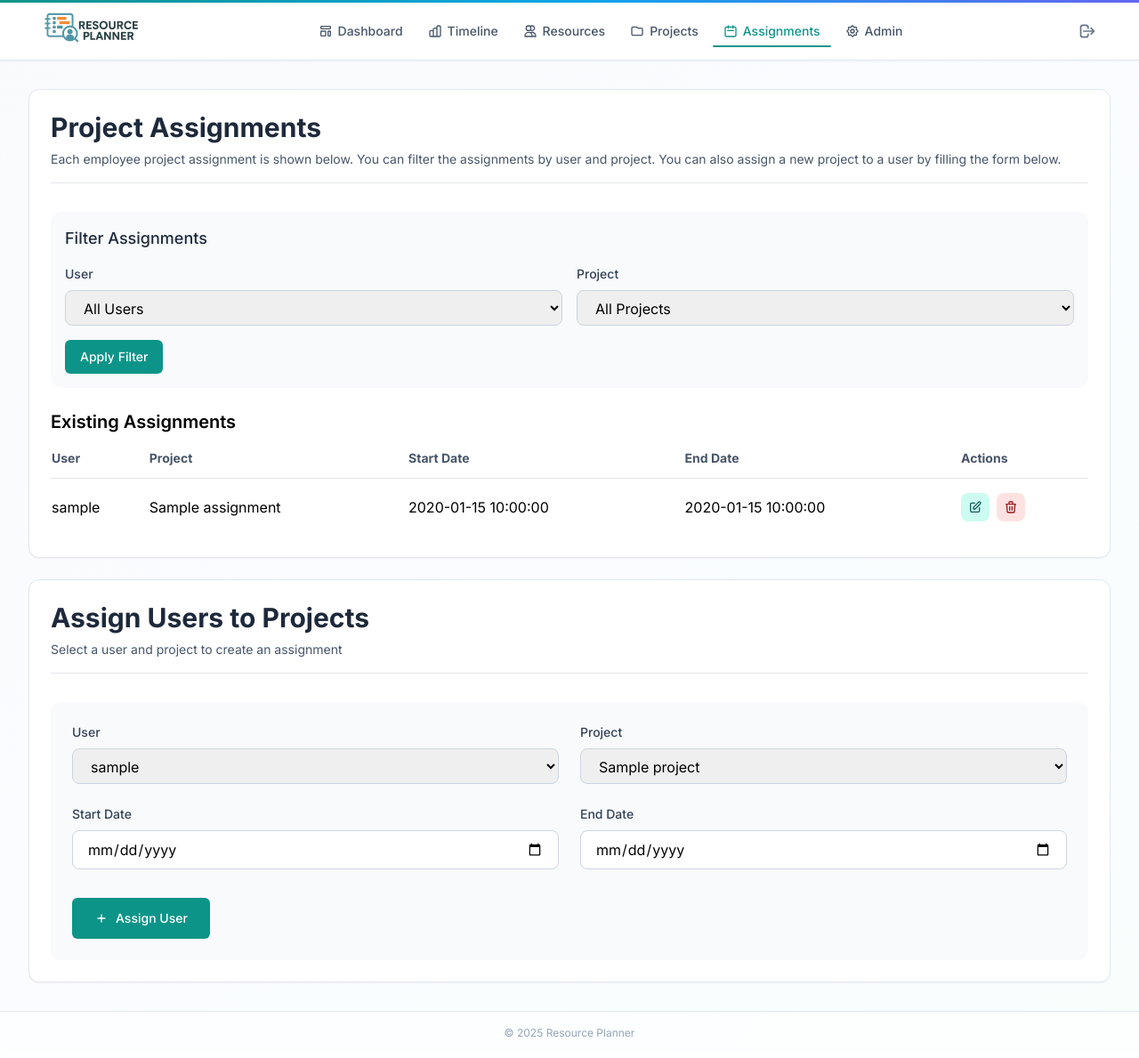
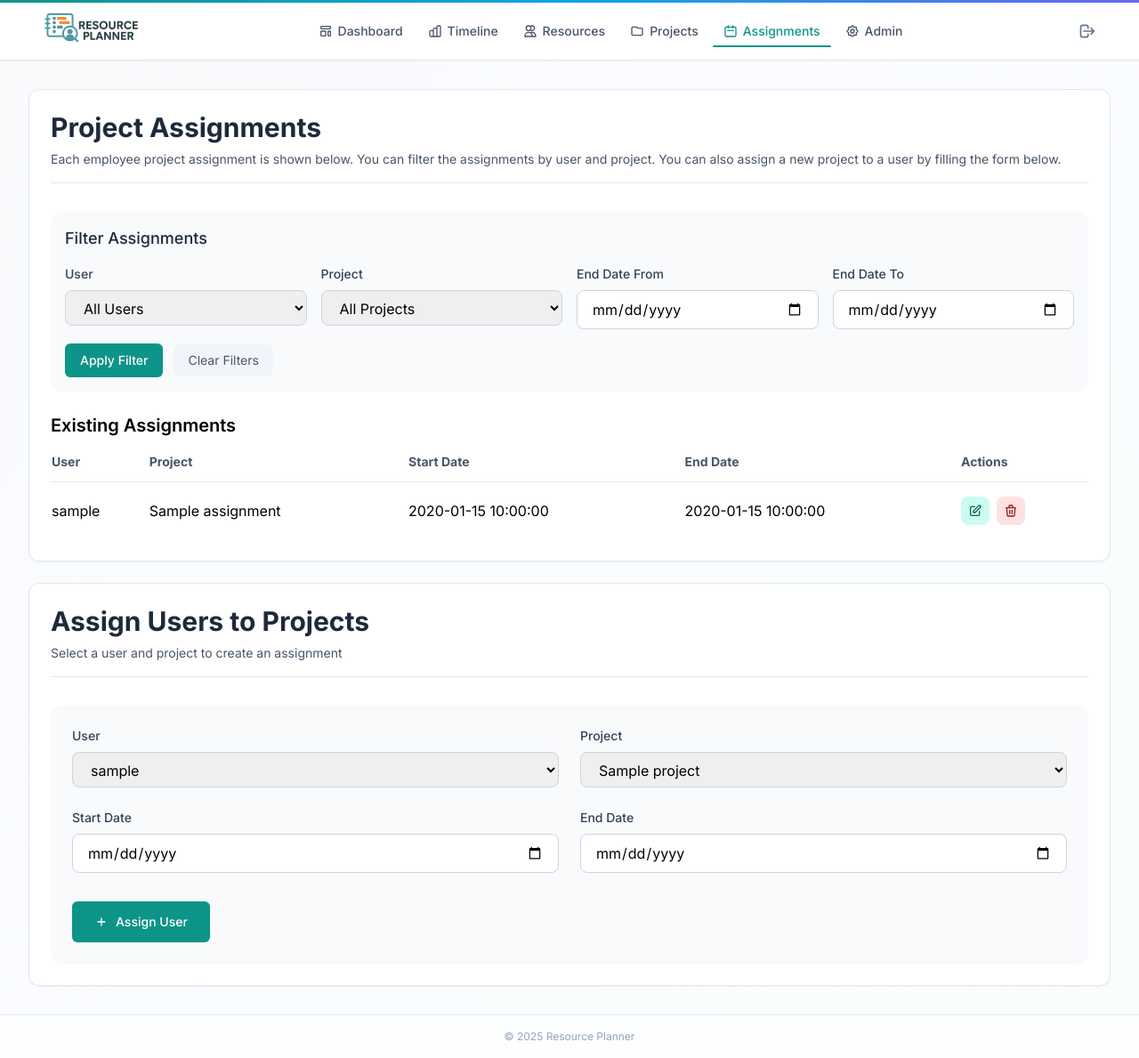
Before and after one commit to palindaa/resource-planner, a Flask app: template templates/assignments.html in a window 1280 px wide. Shown: the whole page at 89% size. Before the commit the page ends 1166 px from the top, so only its background shows below. Run offline with Flask 3, Linux system fonts and the light colour scheme; the template is opened without the code that fills it: most values are stand-ins (such as "Sample title", 1, 10 or a date in 2020); some libraries are stand-ins or nearby versions.

Commit message:
Fix minor UI issues

```diff
--- a/app.py
+++ b/app.py
@@ -263,7 +263,10 @@
     db = get_db()
     db.execute('UPDATE projects SET status = "Started" WHERE id = ?', (project_id,))
     db.commit()
-    return redirect(url_for('projects'))
+    return redirect(url_for('projects',
+                            page=request.args.get('page', 1),
+                            search=request.args.get('search', ''),
+                            status_filter=request.args.get('status_filter', '')))
 
 @app.route('/close_project/<int:project_id>')
 @token_required
@@ -271,7 +274,10 @@
     db = get_db()
     db.execute('UPDATE projects SET status = "Closed" WHERE id = ?', (project_id,))
     db.commit()
-    return redirect(url_for('projects'))
+    return redirect(url_for('projects',
+                            page=request.args.get('page', 1),
+                            search=request.args.get('search', ''),
+                            status_filter=request.args.get('status_filter', '')))
 
 @app.route('/reactivate_project/<int:project_id>')
 @token_required
@@ -280,7 +286,10 @@
     db.execute('UPDATE projects SET status = "Started" WHERE id = ?', (project_id,))
     db.commit()
     flash('Project reactivated successfully', 'success')
-    return redirect(url_for('projects'))
+    return redirect(url_for('projects',
+                            page=request.args.get('page', 1),
+                            search=request.args.get('search', ''),
+                            status_filter=request.args.get('status_filter', '')))
 
 @app.route('/assign', methods=['GET', 'POST'])
 @token_required
@@ -303,6 +312,8 @@
     # Get filter parameters from request
     user_filter = request.args.get('user_filter', '')
     project_filter = request.args.get('project_filter', '')
+    end_date_from = request.args.get('end_date_from', '')
+    end_date_to = request.args.get('end_date_to', '')
 
     # Pagination
     page = request.args.get('page', 1, type=int)
@@ -327,6 +338,12 @@
     if project_filter:
         conditions.append('user_projects.project_id = ?')
         params.append(project_filter)
+    if end_date_from:
+        conditions.append('user_projects.end_date >= ?')
+        params.append(end_date_from)
+    if end_date_to:
+        conditions.append('user_projects.end_date <= ?')
+        params.append(end_date_to)
 
     if conditions:
         query += ' WHERE ' + ' AND '.join(conditions)
@@ -361,7 +378,9 @@
                          page=page,
                          total_pages=total_pages,
                          user_filter=user_filter,
-                         project_filter=project_filter)
+                         project_filter=project_filter,
+                         end_date_from=end_date_from,
+                         end_date_to=end_date_to)
 
 @app.route('/edit_assignment/<int:assignment_id>', methods=['GET', 'POST'])
 @token_required
@@ -389,6 +408,8 @@
         return redirect(url_for('assign',
                                 user_filter=request.form.get('ret_user_filter', ''),
                                 project_filter=request.form.get('ret_project_filter', ''),
+                                end_date_from=request.form.get('ret_end_date_from', ''),
+                                end_date_to=request.form.get('ret_end_date_to', ''),
                                 page=request.form.get('ret_page', 1)))
 
     users = db.execute('SELECT * FROM users').fetchall()
@@ -399,6 +420,8 @@
                          projects=projects,
                          user_filter=request.args.get('user_filter', ''),
                          project_filter=request.args.get('project_filter', ''),
+                         end_date_from=request.args.get('end_date_from', ''),
+                         end_date_to=request.args.get('end_date_to', ''),
                          page=request.args.get('page', 1))
 
 @app.route('/resource-allocation')
@@ -677,6 +700,8 @@
     return redirect(url_for('assign',
                             user_filter=request.args.get('user_filter', ''),
                             project_filter=request.args.get('project_filter', ''),
+                            end_date_from=request.args.get('end_date_from', ''),
+                            end_date_to=request.args.get('end_date_to', ''),
                             page=request.args.get('page', 1)))
 
 @app.route('/api/assignment/<int:assignment_id>', methods=['GET'])
--- a/templates/assignments.html
+++ b/templates/assignments.html
@@ -10,7 +10,7 @@
 
     <form method="GET" class="mb-6 bg-slate-50 rounded-xl p-4">
         <h3 class="text-lg font-medium text-slate-800 mb-4">Filter Assignments</h3>
-        <div class="grid grid-cols-1 md:grid-cols-2 gap-4">
+        <div class="grid grid-cols-1 md:grid-cols-2 lg:grid-cols-4 gap-4">
             <div>
                 <label class="block text-sm font-medium text-slate-700 mb-2">User</label>
                 <select name="user_filter" class="w-full px-4 py-2 rounded-lg border border-slate-300 focus:ring-2 focus:ring-primary focus:border-primary transition-all">
@@ -33,10 +33,27 @@
                     {% endfor %}
                 </select>
             </div>
+            <div>
+                <label class="block text-sm font-medium text-slate-700 mb-2">End Date From</label>
+                <input type="date" name="end_date_from" value="{{ end_date_from }}"
+                       class="w-full px-4 py-2 rounded-lg border border-slate-300 focus:ring-2 focus:ring-primary focus:border-primary transition-all">
+            </div>
+            <div>
+                <label class="block text-sm font-medium text-slate-700 mb-2">End Date To</label>
+                <input type="date" name="end_date_to" value="{{ end_date_to }}"
+                       class="w-full px-4 py-2 rounded-lg border border-slate-300 focus:ring-2 focus:ring-primary focus:border-primary transition-all">
+            </div>
         </div>
-        <button type="submit" class="mt-4 inline-flex items-center px-4 py-2 border border-transparent text-sm font-medium rounded-md text-white bg-primary hover:bg-primary-700 focus:outline-none focus:ring-2 focus:ring-offset-2 focus:ring-primary transition-colors">
-            Apply Filter
-        </button>
+        <div class="mt-4 flex items-center gap-3">
+            <button type="submit" class="inline-flex items-center px-4 py-2 border border-transparent text-sm font-medium rounded-md text-white bg-primary hover:bg-primary-700 focus:outline-none focus:ring-2 focus:ring-offset-2 focus:ring-primary transition-colors">
+                Apply Filter
+            </button>
+            {% if user_filter or project_filter or end_date_from or end_date_to %}
+            <a href="{{ url_for('assign') }}" class="px-4 py-2 bg-slate-100 text-slate-600 rounded-lg text-sm hover:bg-slate-200 transition-colors">
+                Clear Filters
+            </a>
+            {% endif %}
+        </div>
     </form>
 
     <h2 id="list" class="text-xl font-semibold mb-4">Existing Assignments</h2>
@@ -60,7 +77,7 @@
                 <td class="py-4">{{ assignment.end_date }}</td>
                 <td class="py-4">
                     <div class="flex space-x-2">
-                        <a href="/edit_assignment/{{ assignment.id }}?user_filter={{ user_filter }}&project_filter={{ project_filter }}&page={{ page }}"
+                        <a href="/edit_assignment/{{ assignment.id }}?user_filter={{ user_filter }}&project_filter={{ project_filter }}&end_date_from={{ end_date_from }}&end_date_to={{ end_date_to }}&page={{ page }}"
                            class="edit-btn inline-flex items-center p-2 bg-teal-100 text-teal-800 rounded-lg hover:bg-teal-200 transition-colors"
                            data-id="{{ assignment.id }}"
                            title="Edit">
@@ -90,7 +107,7 @@
     <p class="text-slate-500 text-center py-6">No assignments found matching your criteria.</p>
     {% endif %}
 
-    {{ pagination(page, total_pages, 'assign', {'user_filter': user_filter, 'project_filter': project_filter}, 'list') }}
+    {{ pagination(page, total_pages, 'assign', {'user_filter': user_filter, 'project_filter': project_filter, 'end_date_from': end_date_from, 'end_date_to': end_date_to}, 'list') }}
 </div>
 
 <div class="bg-white rounded-xl shadow-sm border border-slate-200 p-6 mt-6">
@@ -252,6 +269,8 @@
             var params = new URLSearchParams({
                 user_filter: '{{ user_filter }}',
                 project_filter: '{{ project_filter }}',
+                end_date_from: '{{ end_date_from }}',
+                end_date_to: '{{ end_date_to }}',
                 page: '{{ page }}'
             });
             window.location.href = '/delete_assignment/' + currentId + '?' + params.toString();
--- a/templates/edit_assignment.html
+++ b/templates/edit_assignment.html
@@ -10,6 +10,8 @@
     <form method="POST" id="editAssignmentForm" class="bg-slate-50 rounded-xl p-6">
         <input type="hidden" name="ret_user_filter" value="{{ user_filter }}">
         <input type="hidden" name="ret_project_filter" value="{{ project_filter }}">
+        <input type="hidden" name="ret_end_date_from" value="{{ end_date_from }}">
+        <input type="hidden" name="ret_end_date_to" value="{{ end_date_to }}">
         <input type="hidden" name="ret_page" value="{{ page }}">
         <div class="grid grid-cols-1 md:grid-cols-2 gap-6 mb-8">
             <div>
--- a/templates/projects.html
+++ b/templates/projects.html
@@ -157,7 +157,7 @@
                         <div class="flex items-center justify-end space-x-2">
                             <!-- Status Action -->
                             {% if project.status == 'Queued' %}
-                            <a href="{{ url_for('start_project', project_id=project.id) }}"
+                            <a href="{{ url_for('start_project', project_id=project.id, page=page, search=search, status_filter=status_filter) }}"
                                class="inline-flex items-center p-2 bg-primary-50 text-primary rounded-lg hover:bg-primary-100 transition-colors"
                                title="Start Project">
                                 <svg class="w-4 h-4" fill="none" stroke="currentColor" viewBox="0 0 24 24">
@@ -166,7 +166,7 @@
                                 </svg>
                             </a>
                             {% elif project.status == 'Started' %}
-                            <a href="{{ url_for('close_project', project_id=project.id) }}"
+                            <a href="{{ url_for('close_project', project_id=project.id, page=page, search=search, status_filter=status_filter) }}"
                                class="inline-flex items-center p-2 bg-yellow-50 text-yellow-700 rounded-lg hover:bg-yellow-100 transition-colors"
                                title="Close Project">
                                 <svg class="w-4 h-4" fill="none" stroke="currentColor" viewBox="0 0 24 24">
@@ -174,7 +174,7 @@
                                 </svg>
                             </a>
                             {% else %}
-                            <a href="{{ url_for('reactivate_project', project_id=project.id) }}"
+                            <a href="{{ url_for('reactivate_project', project_id=project.id, page=page, search=search, status_filter=status_filter) }}"
                                class="inline-flex items-center p-2 bg-primary-50 text-primary rounded-lg hover:bg-primary-100 transition-colors"
                                title="Reactivate Project">
                                 <svg class="w-4 h-4" fill="none" stroke="currentColor" viewBox="0 0 24 24">
```
Also changed, not shown: templates/resource_allocation.html (+13 -7 lines).
